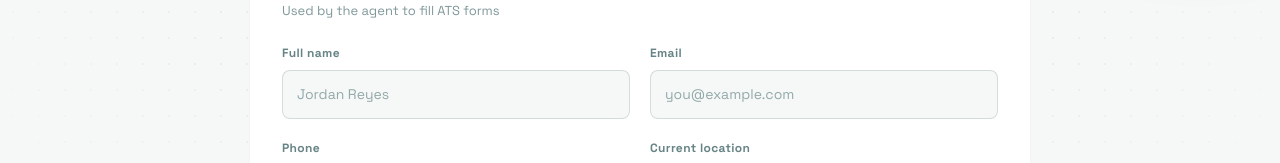
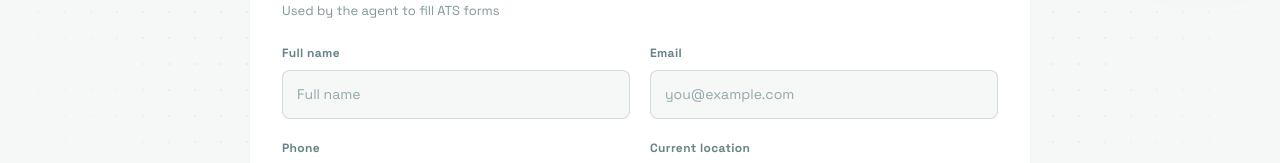
Before and after one commit to Evin009/Invictus, a Next.js app in the folder ui/: page /onboard in a window 1280 px wide. Both pictures are taken after a click on the element "Skip for now, I'll enter details manually". Shown: the part 287-450 px from the top of the page. Built offline with nearby package versions, Linux system fonts and the light colour scheme.

Commit message:
fix(onboard): replace Jordan Reyes placeholder with generic label

```diff
--- a/ui/src/components/onboard-wizard.tsx
+++ b/ui/src/components/onboard-wizard.tsx
@@ -467,7 +467,7 @@ export function OnboardWizard() {
                     <p style={{ fontSize: 13, color: "rgba(0,49,53,0.5)", margin: "0 0 24px" }}>Used by the agent to fill ATS forms</p>
 
                     <div style={{ display: "grid", gridTemplateColumns: "1fr 1fr", gap: 20, marginBottom: 20 }}>
-                      <div><Label>Full name</Label><input className="ob-input" type="text" placeholder="Jordan Reyes" value={s.form.fullName} onChange={e => updForm("fullName", e.target.value)} /></div>
+                      <div><Label>Full name</Label><input className="ob-input" type="text" placeholder="Full name" value={s.form.fullName} onChange={e => updForm("fullName", e.target.value)} /></div>
                       <div>
                         <Label>Email</Label>
                         <input className="ob-input" type="email" placeholder="you@example.com" value={s.form.email} onChange={e => { updForm("email", e.target.value); upd({ emailError: false }) }} style={s.emailError ? { borderColor: "#964734" } : {}} />
```
